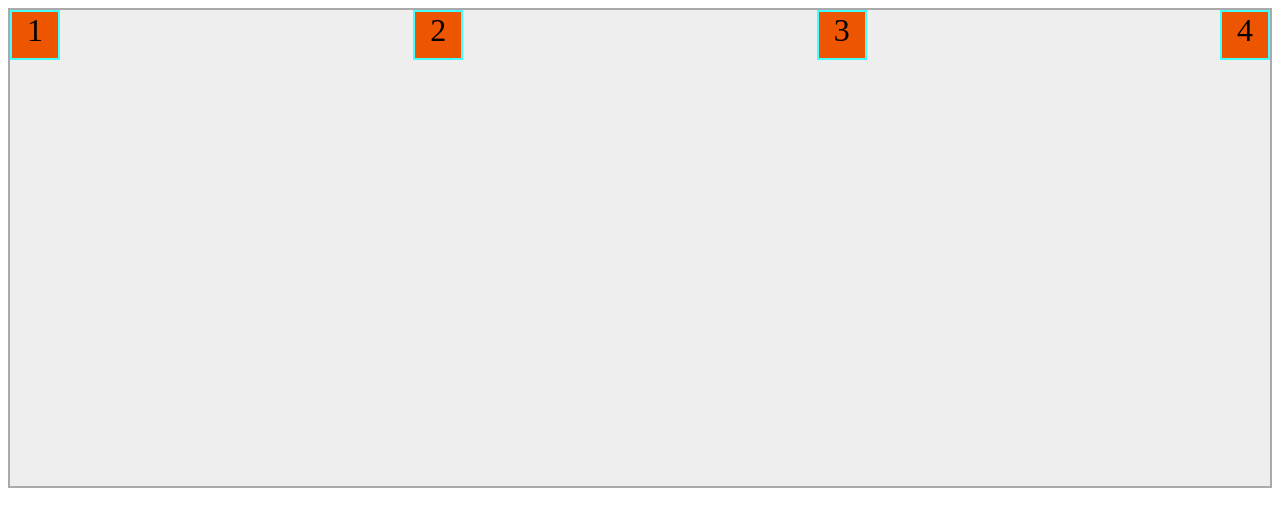
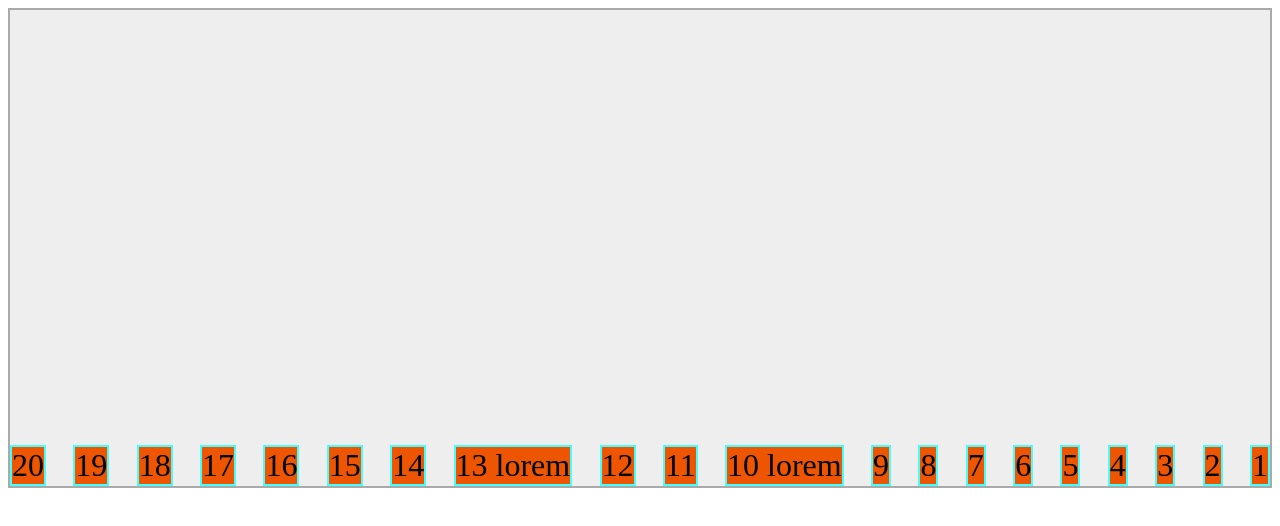
Before and after one commit to Irina1985m/psewdo-elements, a plain HTML site: page index.html in a window 1280 px wide. Drawn offline with Linux system fonts and the light colour scheme.

Commit message:
Add flex-flov,flex-wrap

```diff
--- a/index.html
+++ b/index.html
@@ -8,10 +8,26 @@
 </head>
 <body>
     <div class="container flex-parent">
-        <div class="item">1</div>
-        <div class="item">2</div>
-        <div class="item">3</div>
-        <div class="item">4</div>
+           <div class="item">1</div>
+           <div class="item">2</div>
+           <div class="item">3</div>
+           <div class="item">4</div>
+           <div class="item">5</div>
+           <div class="item">6</div>
+           <div class="item">7 </div>
+           <div class="item">8</div>
+           <div class="item">9</div>
+           <div class="item">10 lorem</div>
+           <div class="item">11</div>
+           <div class="item">12</div>
+           <div class="item">13 lorem</div>
+           <div class="item">14</div>
+           <div class="item">15</div>
+           <div class="item">16</div>
+           <div class="item">17</div>
+           <div class="item">18</div>
+           <div class="item">19 </div>
+           <div class="item">20</div>
     </div>
 </body>
 </html>
--- a/style.css
+++ b/style.css
@@ -8,8 +8,8 @@
     background-color: #eee;
 }
 .item{
-    width: 50px;
-    height: 50px;
+    /* width: 50px;
+    height: 50px; */
     border: 2px solid #4ff;
     background-color: #e50;
     font-size: 2em;
@@ -17,9 +17,17 @@
 
 }
 .flex-parent{
+    min-height: 60vh;
     display: flex;
     /* display: inline-flex; */
-    flex-direction: row;
+    /* flex-direction: column;
+    flex-wrap:wrap; */
+    flex-flow: row-reverse wrap;
+
+    align-content: flex-end;
     justify-content:space-between;
-    align-items: stretch;
+    align-items:flex-end;
 }
+.margin-left-auto{
+    margin-left: auto;
+}
```
